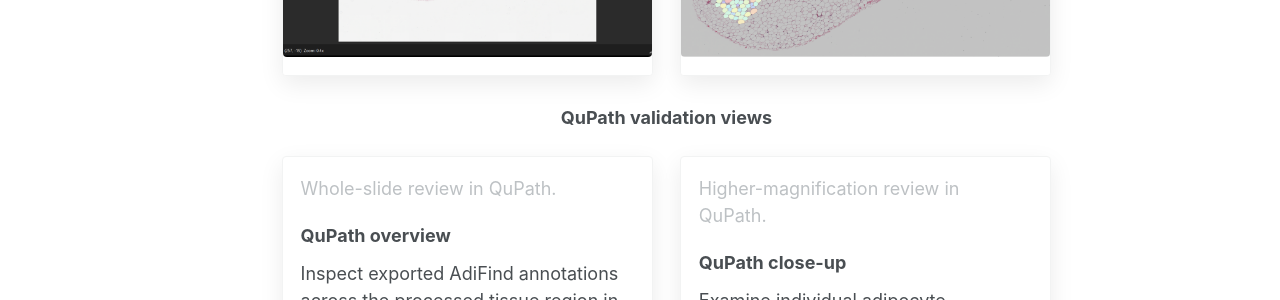
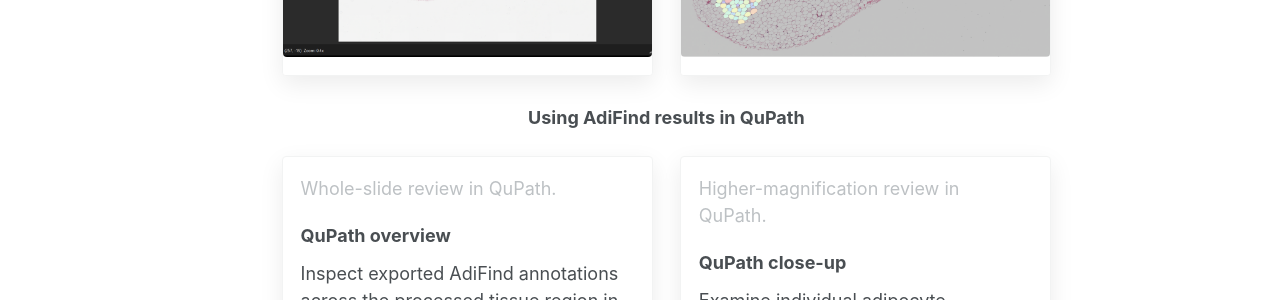
Before and after one commit to meidelien/meidelien.github.io, a Jekyll site: the page built from _portfolio/adifind.md, in a window 1280 px wide and 900 px high, scrolled down 3622 px. Shown: the part 153-453 px from the top of the window. Built offline with Jekyll 4.4.1, drawn with Linux system fonts in a browser that asks for light colours; a script that is not in the unit is left out.

Commit message:
Update adifind_entries.html

```diff
--- a/_includes/adifind_entries.html
+++ b/_includes/adifind_entries.html
@@ -76,7 +76,7 @@
     {% endif %}
 
     {% if qupath_demo and qupath_demo.size > 0 %}
-      <h3 class="adifind-subsection__title">QuPath validation views</h3>
+      <h3 class="adifind-subsection__title">Using AdiFind results in QuPath</h3>
       <div class="adifind-grid adifind-grid--pair">
         {% for entry in qupath_demo %}
           {% include adifind_card.html entry=entry %}
```
